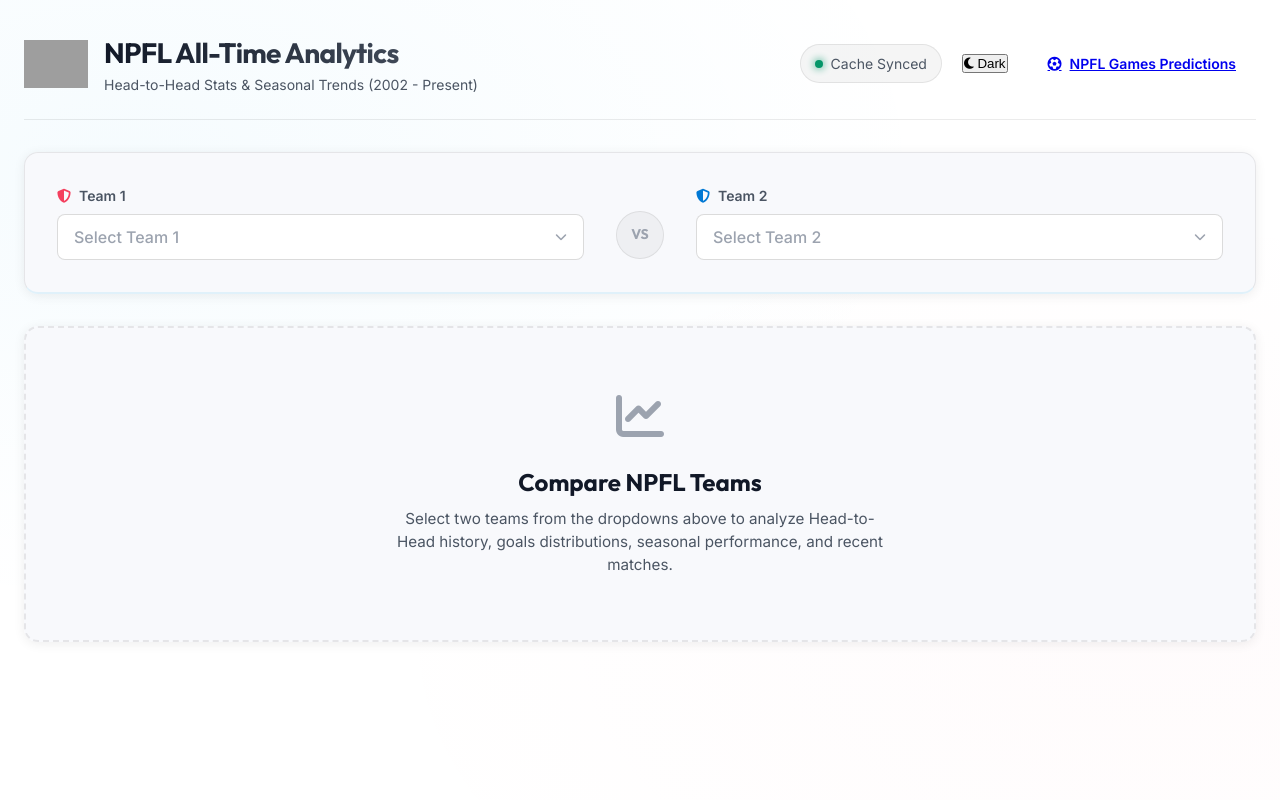
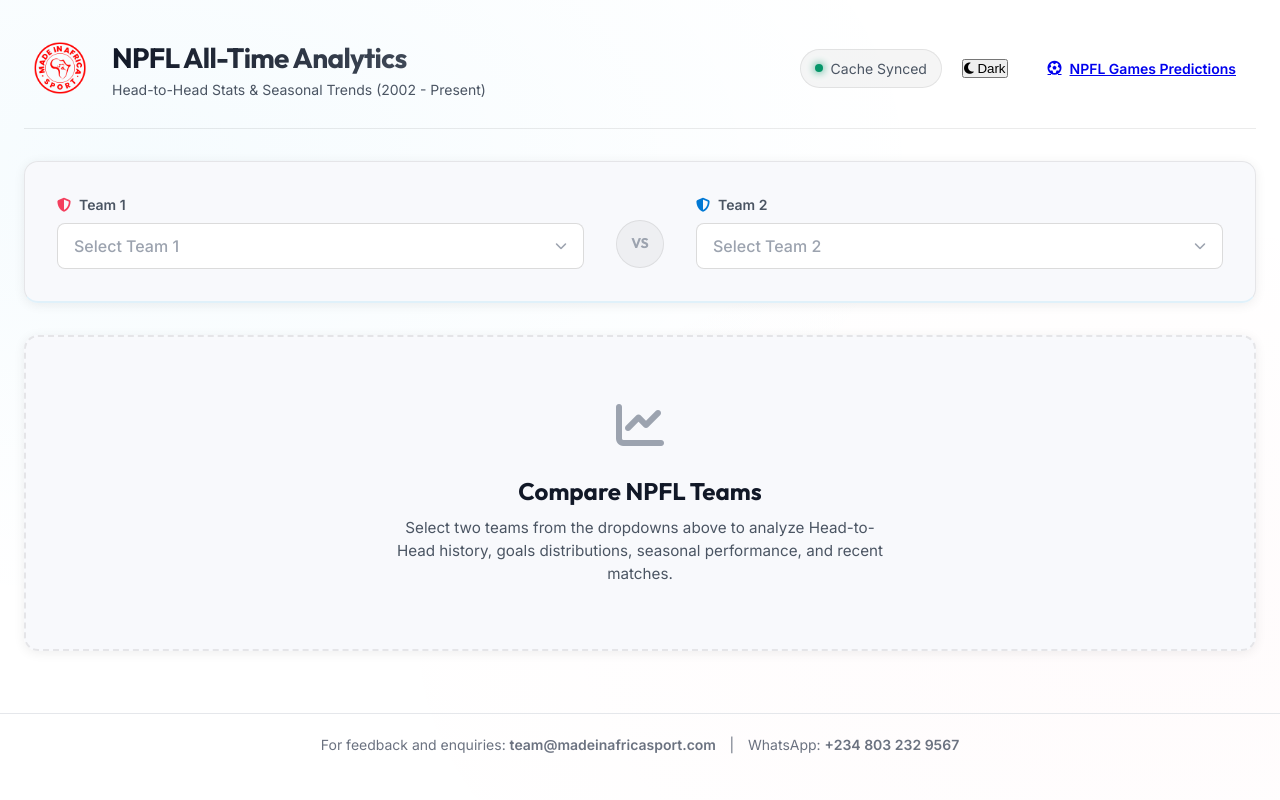
Before and after one commit to jerrytope/NPFL-MIAS, a Django app: page / in a window 1280 px wide. Run offline with Django 5.2, Linux system fonts and the light colour scheme; grey boxes are pictures that could not be loaded.

Commit message:
update the footer

```diff
--- a/dashboard/static/dashboard/style.css
+++ b/dashboard/static/dashboard/style.css
@@ -70,7 +70,7 @@
 }
 
 .header-main-logo {
-    height: 48px;
+    height: 72px;
     width: auto;
     object-fit: contain;
     filter: drop-shadow(0 0 8px rgba(255, 255, 255, 0.1));
@@ -1246,3 +1246,26 @@
         grid-template-columns: 1fr;
     }
 }
+
+.site-footer {
+    text-align: center;
+    padding: 20px;
+    margin-top: 30px;
+    font-size: 14px;
+    color: #6b7280;
+    border-top: 1px solid #e5e7eb;
+}
+
+.site-footer a {
+    color: inherit;
+    font-weight: 600;
+    text-decoration: none;
+}
+
+.site-footer a:hover {
+    text-decoration: underline;
+}
+
+.footer-separator {
+    margin: 0 10px;
+}
--- a/dashboard/templates/dashboard/base.html
+++ b/dashboard/templates/dashboard/base.html
@@ -30,7 +30,20 @@
         {% block content %}
         {% endblock %}
     </div>
-
+    <!-- Footer -->
+    <footer class="site-footer">
+        <p>
+            For feedback and enquiries:
+            <a href="mailto:team@madeinafricasport.com">
+                team@madeinafricasport.com
+            </a>
+            <span class="footer-separator">|</span>
+            WhatsApp:
+            <a href="https://wa.me/2348032329567" target="_blank">
+                +234 803 232 9567
+            </a>
+        </p>
+    </footer>
     {% block scripts %}
     {% endblock %}
 </body>
--- a/dashboard/templates/dashboard/index.html
+++ b/dashboard/templates/dashboard/index.html
@@ -7,7 +7,7 @@
 <!-- Top Header Nav -->
 <header class="app-header">
     <div class="header-logo-section">
-        <img src="{% static 'logo.png' %}" alt="NPFL Logo" class="header-main-logo">
+        <img src="{% static 'MIAS Logo.png' %}" alt="NPFL Logo" class="header-main-logo">
         <div class="header-title-wrapper">
             <h1>NPFL All-Time Analytics</h1>
             <p class="subtitle">Head-to-Head Stats &amp; Seasonal Trends (2002 - Present)</p>
```
Also changed, not shown: supercomputer/static/supercomputer/style.css (+25 -0 lines), supercomputer/templates/supercomputer/index.html (+14 -0 lines), supercomputer/templates/supercomputer/standings.html (+14 -0 lines), logos/MIAS Logo.png (added).
